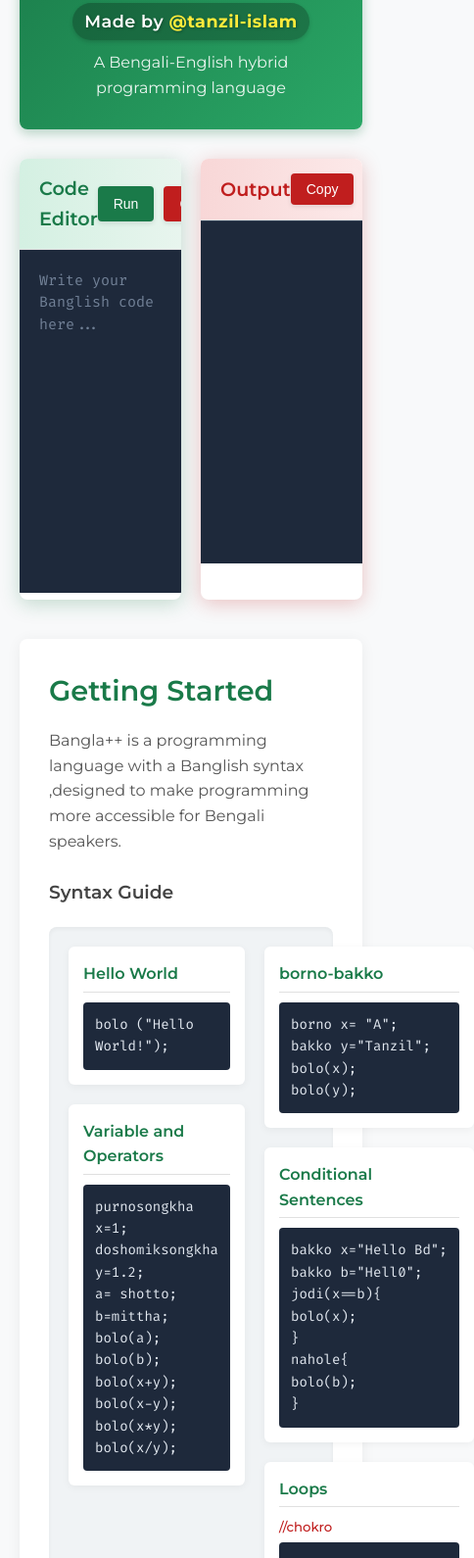
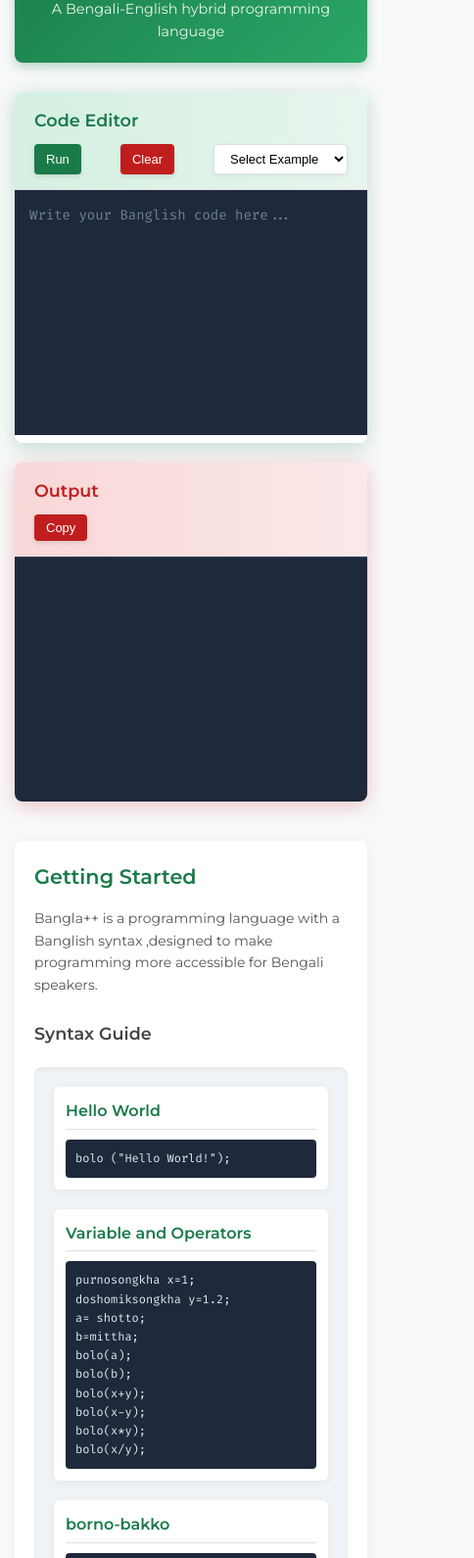
Before and after one commit to Tanzil-islam/Bangla-plus-plus, a website: page public/index.html in a window 390 px wide. Shown: the part 134-1724 px from the top of the page at 98% size, 484 px wide, since content can reach past the window. Drawn offline with Linux system fonts and the light colour scheme.

Commit message:
style.css

```diff
--- a/public/style.css
+++ b/public/style.css
@@ -29,6 +29,7 @@ body {
 
 .container {
     max-width: 1200px;
+    width: 100%;
     margin: 0 auto;
     padding: 20px;
 }
@@ -333,3 +334,154 @@ select:hover {
     border-radius: 4px;
     overflow-x: auto;
 }
+
+/* Responsive styles for small screens */
+@media (max-width: 1024px) {
+    .container {
+        padding: 15px;
+    }
+
+    header h1 {
+        font-size: 2.5rem;
+    }
+
+    .creator-tag {
+        font-size: 1rem;
+    }
+}
+
+/* Tablet breakpoint */
+@media (max-width: 768px) {
+    main {
+        grid-template-columns: 1fr;
+    }
+
+    header h1 {
+        font-size: 2rem;
+    }
+
+    .syntax-grid {
+        grid-template-columns: 1fr;
+    }
+
+    .actions {
+        flex-wrap: wrap;
+    }
+
+    .editor-header, .output-header {
+        flex-direction: column;
+        align-items: flex-start;
+        gap: 10px;
+    }
+
+    .editor-header .actions {
+        width: 100%;
+        justify-content: space-between;
+    }
+
+    #code-editor, #output {
+        height: 300px;
+    }
+
+    .docs {
+        padding: 20px;
+    }
+
+    .docs h2 {
+        font-size: 1.5rem;
+    }
+}
+
+/* Mobile breakpoint */
+@media (max-width: 480px) {
+    header {
+        padding: 20px 15px;
+    }
+
+    header h1 {
+        font-size: 1.8rem;
+    }
+
+    .creator-tag {
+        font-size: 0.9rem;
+        padding: 4px 10px;
+    }
+
+    header p {
+        font-size: 0.9rem;
+    }
+
+    button, select {
+        padding: 6px 12px;
+        font-size: 13px;
+    }
+
+    .editor-header h2, .output-header h2 {
+        font-size: 1.1rem;
+    }
+
+    #code-editor, #output {
+        padding: 15px;
+        font-size: 14px;
+        height: 250px;
+    }
+
+    .syntax-card {
+        padding: 12px;
+    }
+
+    .syntax-card code {
+        font-size: 12px;
+        padding: 10px;
+    }
+
+    .docs h2 {
+        font-size: 1.3rem;
+    }
+
+    .docs h3 {
+        font-size: 1.1rem;
+    }
+
+    .docs p {
+        font-size: 14px;
+    }
+}
+
+/* For very small screens */
+@media (max-width: 360px) {
+    .actions {
+        gap: 5px;
+    }
+
+    button, select {
+        padding: 5px 10px;
+        font-size: 12px;
+    }
+
+    header h1 {
+        font-size: 1.5rem;
+    }
+
+    .docs {
+        padding: 15px;
+    }
+}
+
+/* Footer responsive styling */
+footer {
+    padding: 20px;
+    display: flex;
+    justify-content: space-between;
+    align-items: center;
+    border-top: 1px solid var(--border-color);
+    margin-top: 20px;
+}
+
+@media (max-width: 480px) {
+    footer {
+        flex-direction: column;
+        gap: 10px;
+        text-align: center;
+    }
+}
```
